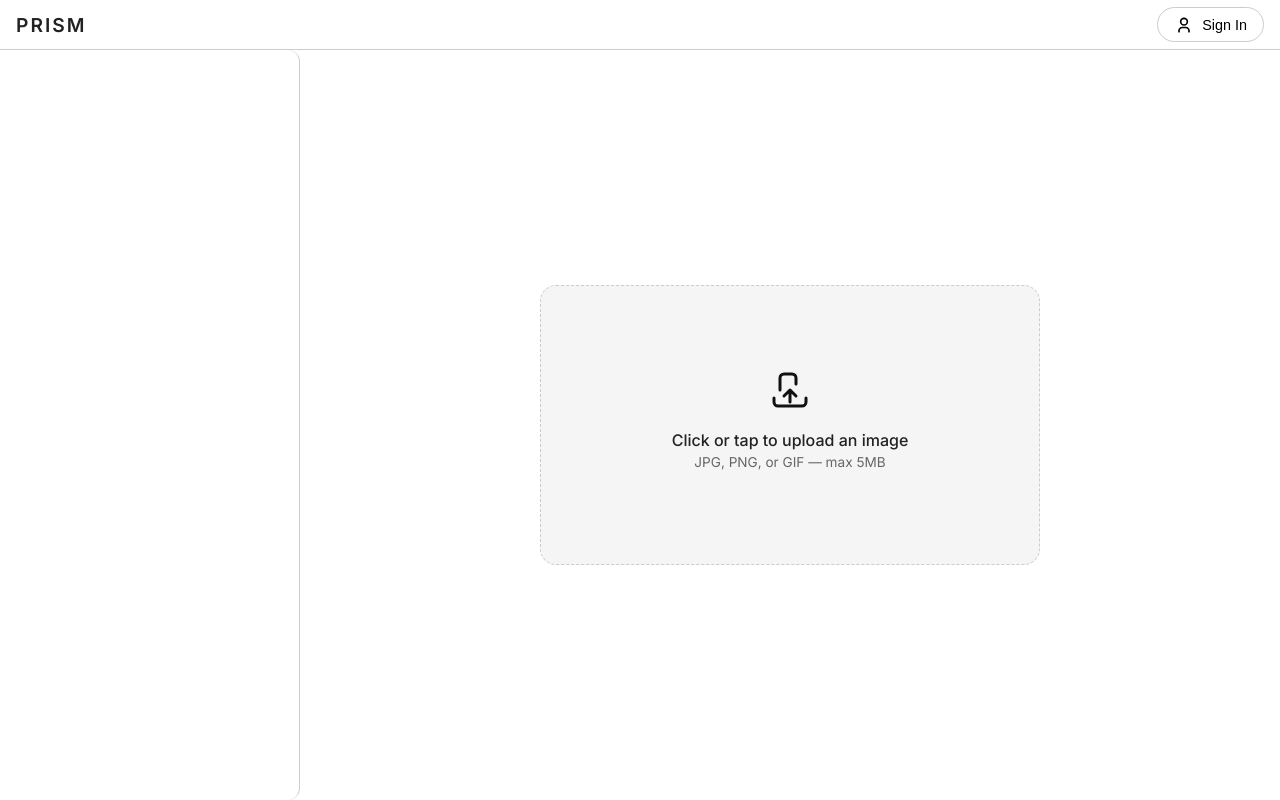
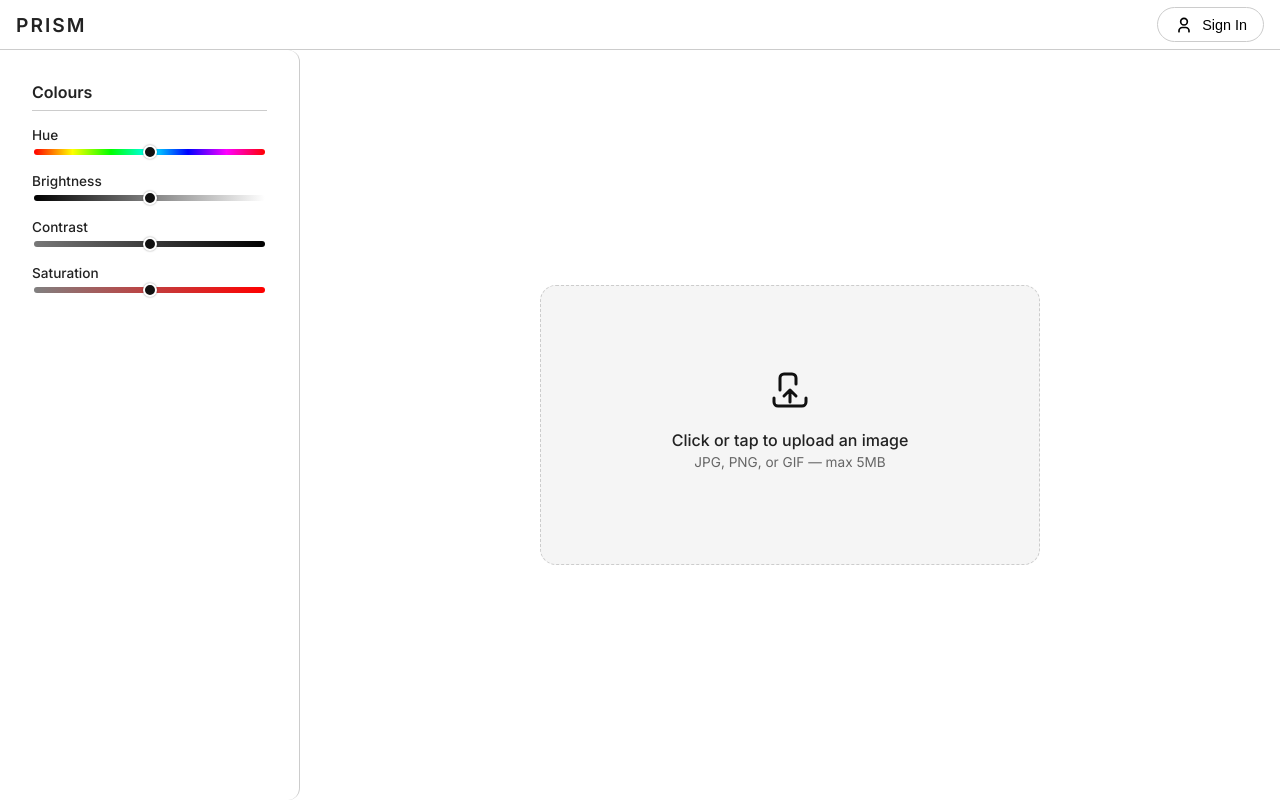
Before and after one commit to ammarqd/prism-web-app, a React (Vite) app in the folder client/: page / in a window 1280 px wide. Built offline with nearby package versions, Linux system fonts and the light colour scheme.

Commit message:
Add colour sliders

```diff
--- a/client/src/App.jsx
+++ b/client/src/App.jsx
@@ -21,6 +21,7 @@ function LoginModal({ isOpen, onClose }) {
 function App() {
   const [image, setImage] = useState(null)
   const [isLoginOpen, setIsLoginOpen] = useState(false)
+
   const fileInputRef = useRef(null)
 
   const handleFileChange = (e) => {
@@ -64,7 +65,31 @@ function App() {
       </header>
 
       <div className="layout">
-        <aside className="sidebar"></aside>
+       <aside className="sidebar">
+        <div className="control-panel">
+          <h3 className="control-title">Colours</h3>
+
+          <div className="slider-group">
+            <label htmlFor="hue">Hue</label>
+            <input type="range" id="hue" min="0" max="360" className="slider slider-hue" />
+          </div>
+
+          <div className="slider-group">
+            <label htmlFor="brightness">Brightness</label>
+            <input type="range" id="brightness" min="0" max="200" defaultValue="100" className="slider slider-brightness" />
+          </div>
+
+          <div className="slider-group">
+            <label htmlFor="contrast">Contrast</label>
+            <input type="range" id="contrast" min="0" max="200" defaultValue="100" className="slider slider-contrast" />
+          </div>
+
+          <div className="slider-group">
+            <label htmlFor="saturation">Saturation</label>
+            <input type="range" id="saturation" min="0" max="200" defaultValue="100" className="slider slider-saturation" />
+          </div>
+        </div>
+      </aside>
 
         <main className="canvas-area">
           {!image && (
--- a/client/src/index.css
+++ b/client/src/index.css
@@ -139,6 +139,86 @@ html, body {
   border-radius: 12px;
 }
 
+.control-panel {
+  padding: 2rem;
+  display: flex;
+  flex-direction: column;
+  gap: 1rem;
+}
+
+.control-title {
+  font-size: 1rem;
+  font-weight: 600;
+  margin: 0;
+  padding-bottom: 0.5rem;
+  border-bottom: 1px solid var(--border);
+}
+
+.slider-group {
+  display: flex;
+  flex-direction: column;
+  gap: 0.25rem;
+}
+
+.slider-group label {
+  font-size: 0.85rem;
+  font-weight: 500;
+}
+
+.slider {
+  -webkit-appearance: none;
+  appearance: none;
+  height: 6px;
+  border-radius: 4px;
+  outline: none;
+  cursor: pointer;
+}
+
+/* Hue gradient (rainbow) */
+.slider-hue {
+  background: linear-gradient(to right,
+    red, yellow, lime, cyan, blue, magenta, red);
+}
+
+/* Brightness gradient (black → original → white) */
+.slider-brightness {
+  background: linear-gradient(to right, black, gray, white);
+}
+
+/* Contrast gradient (low contrast → high contrast) */
+.slider-contrast {
+  background: linear-gradient(to right, #777, #000);
+}
+
+/* Saturation gradient (desaturated → full color) */
+.slider-saturation {
+  background: linear-gradient(to right,
+    gray, red);
+}
+
+/* Slider thumb styling */
+.slider::-webkit-slider-thumb {
+  -webkit-appearance: none;
+  appearance: none;
+  width: 14px;
+  height: 14px;
+  background: var(--icon-bg);
+  border-radius: 50%;
+  border: 2px solid white;
+  box-shadow: 0 0 2px rgba(0,0,0,0.4);
+  cursor: pointer;
+}
+
+.slider::-moz-range-thumb {
+  width: 14px;
+  height: 14px;
+  background: var(--icon-bg);
+  border-radius: 50%;
+  border: 2px solid white;
+  box-shadow: 0 0 2px rgba(0,0,0,0.4);
+  cursor: pointer;
+}
+
 .canvas-area {
   position: relative;
   display: flex;
```
